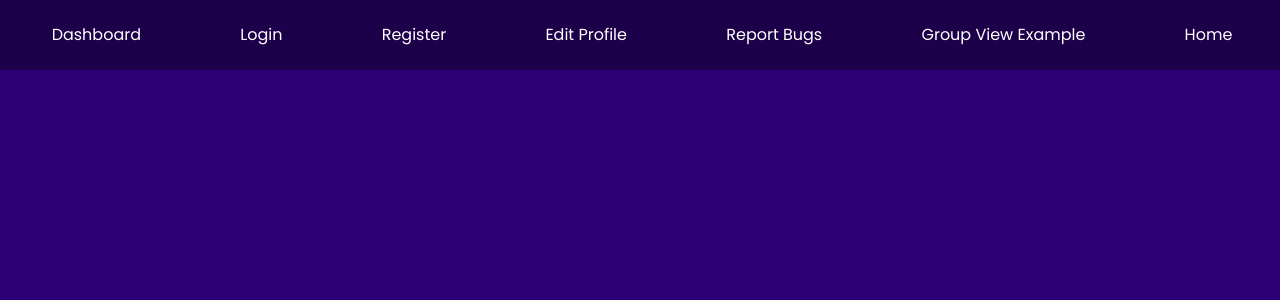
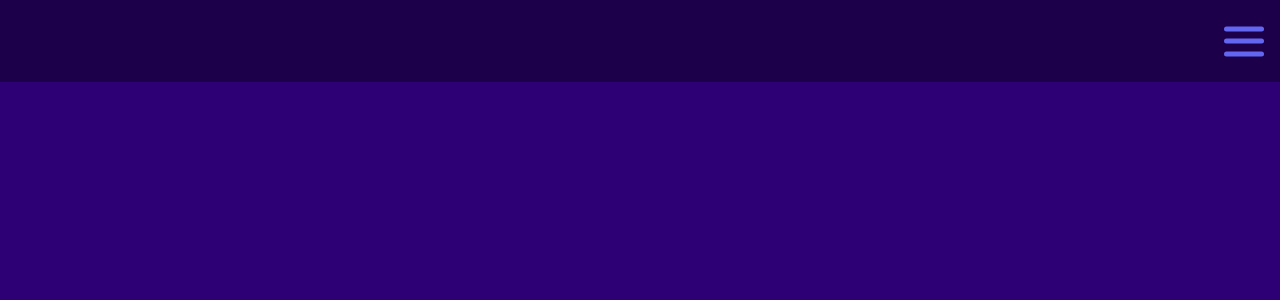
Before and after one commit to ihatepeanuts32/HackMate, a React (Vite) app in the folder frontend/: page /profile/1 in a window 1280 px wide. Shown: the top 300 px of the page. Built offline with nearby package versions, Linux system fonts and the light colour scheme.

Commit message:
ham menu initial

```diff
--- a/frontend/src/components/Navbar.jsx
+++ b/frontend/src/components/Navbar.jsx
@@ -8,14 +8,82 @@
 
 // export default Navbar;
 
-// Navbar.jsx
-import React from 'react';
+// Navbar.jsx code below
+// import React from 'react';
+// import { Link } from 'react-router-dom';
+// import '../styles/Navbar.css';
+
+// const Navbar = () => {
+//   return (
+//     <nav className="navbar">
+//       <ul>
+//         <li><Link to="/dashboard">Dashboard</Link></li>
+//         <li><Link to="/login">Login</Link></li>
+//         <li><Link to="/register">Register</Link></li>
+//         <li><Link to="/editProfile">Edit Profile</Link></li>
+//         <li><Link to="/bugReport">Report Bugs</Link></li>
+//         <li><Link to="/groupViewExample">Group View Example</Link></li>
+//         <li><Link to="/home">Home</Link></li>
+//       </ul>
+//     </nav>
+//   )
+// }
+
+// export default Navbar;
+
+// const Navbar = () => {
+//     return (
+//       <nav className="off-screen-menu">
+//         <ul>
+//           <li><Link to="/dashboard">Dashboard</Link></li>
+//           <li><Link to="/login">Login</Link></li>
+//           <li><Link to="/register">Register</Link></li>
+//           <li><Link to="/editProfile">Edit Profile</Link></li>
+//           <li><Link to="/bugReport">Report Bugs</Link></li>
+//           <li><Link to="/groupViewExample">Group View Example</Link></li>
+//           <li><Link to="/home">Home</Link></li>
+//         </ul>
+//       </nav>
+
+    // <nav>
+    // <div class="ham-menu">
+    // <span></span>
+    // <span></span>
+    // <span></span>
+    // </div>
+    // </nav>
+    // )
+    // <script src="../nav.js"></script>
+//   }
+
+// export default Navbar;
+
+//Menu code below
+import React, { useEffect } from 'react';
 import { Link } from 'react-router-dom';
 import '../styles/Navbar.css';
 
 const Navbar = () => {
+  useEffect(() => {
+    const hamMenu = document.querySelector(".ham-menu");
+    const offScreenMenu = document.querySelector(".off-screen-menu");
+
+    const toggleMenu = () => {
+      hamMenu.classList.toggle("active");
+      offScreenMenu.classList.toggle("active");
+    };
+
+    hamMenu.addEventListener("click", toggleMenu);
+
+    // Cleanup
+    return () => {
+      hamMenu.removeEventListener("click", toggleMenu);
+    };
+  }, []);
+
   return (
-    <nav className="navbar">
+    <div>
+      <nav className="off-screen-menu">
         <ul>
           <li><Link to="/dashboard">Dashboard</Link></li>
           <li><Link to="/login">Login</Link></li>
@@ -26,7 +94,16 @@ const Navbar = () => {
           <li><Link to="/home">Home</Link></li>
         </ul>
       </nav>
-  )
-}
+
+      <nav>
+        <div className="ham-menu">
+          <span></span>
+          <span></span>
+          <span></span>
+        </div>
+      </nav>
+    </div>
+  );
+};
 
 export default Navbar;
--- a/frontend/src/styles/Navbar.css
+++ b/frontend/src/styles/Navbar.css
@@ -1,9 +1,9 @@
-.navbar {
+/* .navbar {
     background-color: #1C0049;
     padding: 2px;
     position: fixed;
     top: 0px;
-    width: 100%;  /* Ensure the navbar takes up the full width */
+    width: 100%;
     left: 0;
   }
 
@@ -27,3 +27,204 @@
   .navbar a:hover {
     color: purple;
   }
+   */
+
+/* base styles */
+/* * {
+    margin: 0;
+    padding: 0;
+    box-sizing: border-box;
+    list-style: none;
+    text-decoration: none;
+}
+
+a {
+    color: white;
+}
+a:visited {
+    color: white;
+}
+a:hover {
+    color: #6F86FF;
+}
+
+.off-screen-menu {
+    background-color:  rgb(34, 37, 49);
+    height: 100%;
+    width: 50%;
+    max-width: 450px;
+    position: fixed;
+    top: 0;
+    right: -100%;
+    display: flex;
+    flex-direction: column;
+    align-items: center;
+    justify-content: center;
+    text-align: center;
+    font-size: 3rem;
+    transition: .3s ease;
+    z-index: 1000; /
+}
+
+.off-screen-menu.active {
+    right: 0;
+}
+
+nav {
+    padding: 1rem;
+    display: flex;
+    /* background-color: #1C0049; */
+    /*
+    position: fixed;
+    top: 0;
+    left: 0;
+    width: 100%;
+}
+/* nav {
+
+    z-index: 1000;
+    padding: 1rem;
+    display: flex;
+    background-color: #1C0049;
+  }  */
+
+
+/* ham menu */
+/*
+.ham-menu {
+    height: 50px;
+    width: 40px;
+    margin-left: auto;
+    position: relative;
+}
+.ham-menu span {
+    height: 5px;
+    width: 100%;
+    background-color: #6366f1;
+    border-radius: 25px;
+    position: absolute;
+    left: 50%;
+    top: 50%;
+    transform: translate(-50%, -50%);
+    transition: .3s ease;
+}
+.ham-menu span:nth-child(1) {
+    top: 25%;
+}
+.ham-menu span:nth-child(3) {
+    top: 75%;
+}
+.ham-menu.active span {
+    background-color: white;
+}
+.ham-menu.active span:nth-child(1) {
+    top: 50%;
+    transform: translate(-50%, -50%) rotate(45deg);
+}
+.ham-menu.active span:nth-child(2) {
+    opacity: 0;
+}
+.ham-menu.active span:nth-child(3) {
+    top: 50%;
+    transform: translate(-50%, -50%) rotate(-45deg);
+}  */
+
+
+
+/* base styles */
+* {
+    margin: 0;
+    padding: 0;
+    box-sizing: border-box;
+    list-style: none;
+    text-decoration: none;
+}
+
+a {
+    color: white;
+}
+a:visited {
+    color: white;
+}
+a:hover {
+    color: #6F86FF;
+}
+
+.off-screen-menu {
+    background-color: #1C0049;
+    height: 100%;
+    width: 50%;
+    max-width: 450px;
+    position: fixed;
+    top: 0;
+    right: -100%; /* off-screen */
+    display: flex;
+    flex-direction: column;
+    align-items: center;
+    justify-content: center;
+    text-align: center;
+    font-size: 3rem;
+    transition: 0.3s ease;
+    z-index: 999;
+}
+
+.off-screen-menu.active {
+    right: 0; /* slides in from right */
+}
+
+nav {
+    position: fixed;
+    top: 0;
+    right: 0;
+    width: 100%;
+    background-color: #1C0049;
+    z-index: 1000;
+    display: flex;
+    justify-content: flex-end;
+    padding: 1rem;
+}
+
+.ham-menu {
+    height: 50px;
+    width: 40px;
+    position: relative;
+    cursor: pointer;
+}
+
+.ham-menu span {
+    height: 5px;
+    width: 100%;
+    background-color: #6366f1;
+    border-radius: 25px;
+    position: absolute;
+    left: 50%;
+    top: 50%;
+    transform: translate(-50%, -50%);
+    transition: 0.3s ease;
+}
+
+.ham-menu span:nth-child(1) {
+    top: 25%;
+}
+
+.ham-menu span:nth-child(3) {
+    top: 75%;
+}
+
+.ham-menu.active span {
+    background-color: white;
+}
+
+.ham-menu.active span:nth-child(1) {
+    top: 50%;
+    transform: translate(-50%, -50%) rotate(45deg);
+}
+
+.ham-menu.active span:nth-child(2) {
+    opacity: 0;
+}
+
+.ham-menu.active span:nth-child(3) {
+    top: 50%;
+    transform: translate(-50%, -50%) rotate(-45deg);
+}
```
Also changed, not shown: frontend/src/nav.jsx (added, +8 -0 lines). Lines whose indentation alone changed are shown as unchanged.
